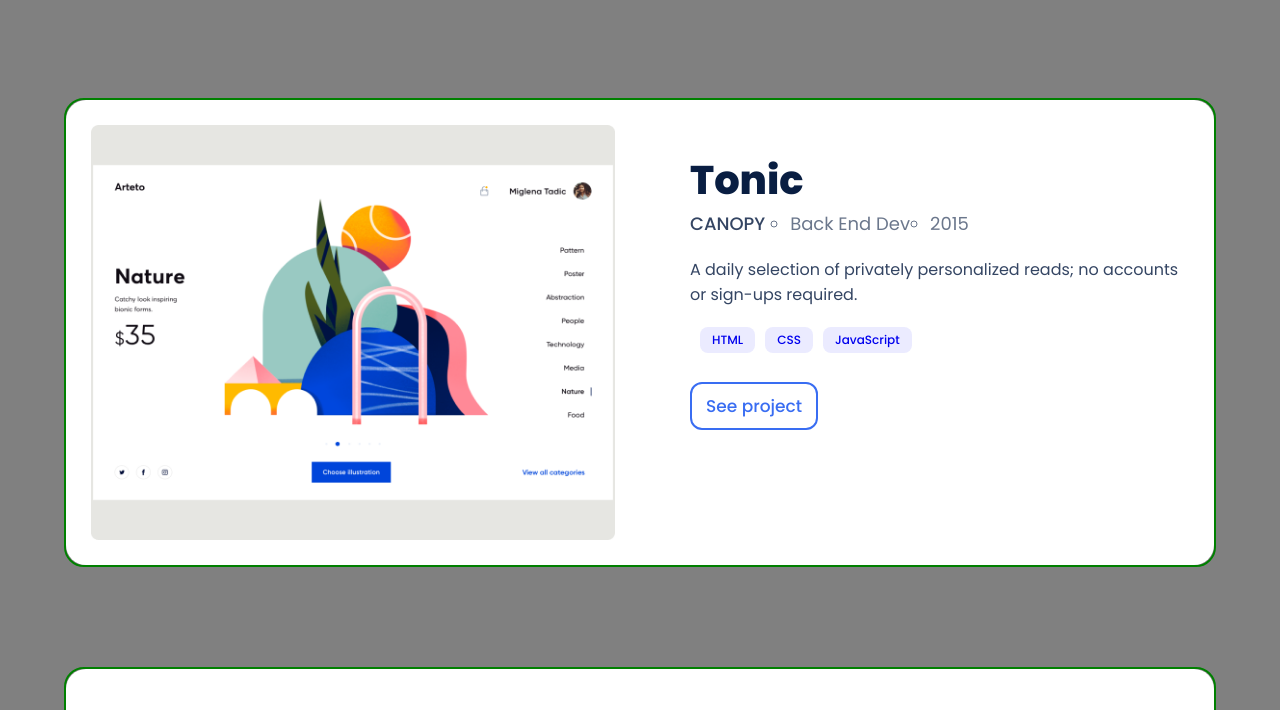
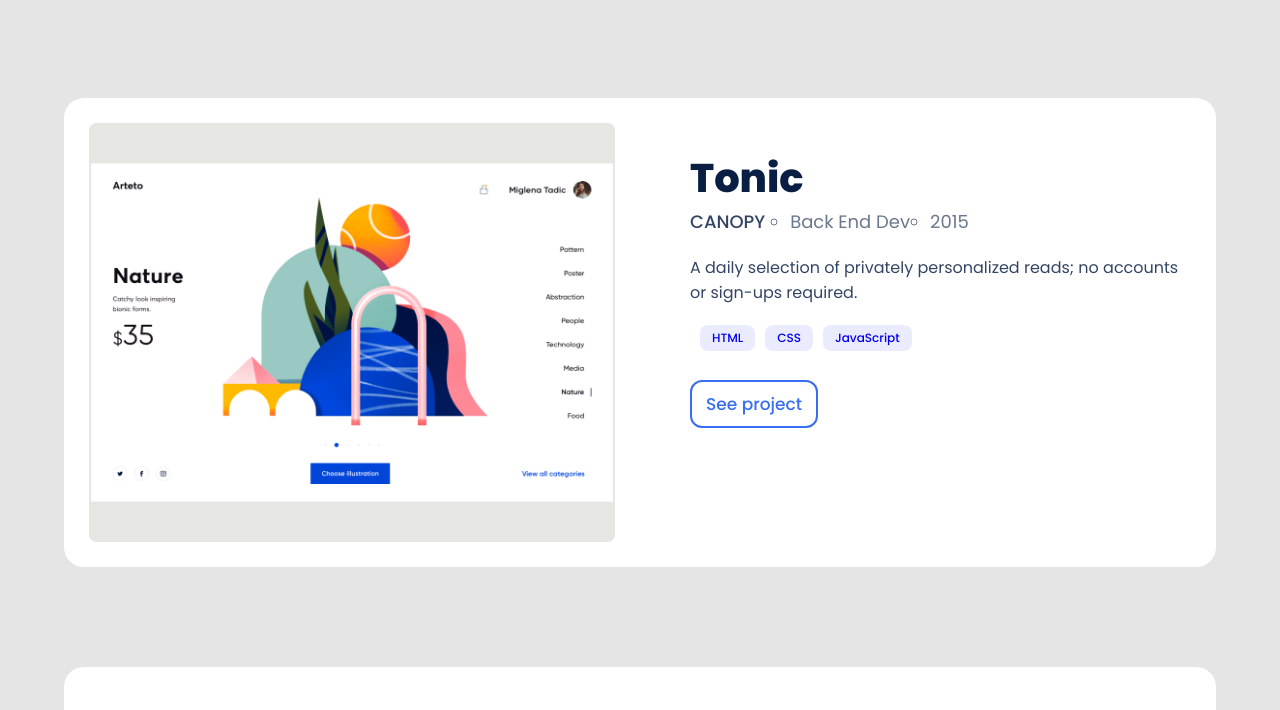
Before and after one commit to mhnazary/My_Portfolio, a website: page index.html in a window 1280 px wide. Shown: the part 925-1635 px from the top of the page. Drawn offline with Linux system fonts and the light colour scheme.

Commit message:
Background color changed.

```diff
--- a/style.css
+++ b/style.css
@@ -6,7 +6,7 @@
 }
 
 body {
-  background-color: gray;
+  background-color: #e5e5e5;
   margin: auto;
 }
 
@@ -161,7 +161,6 @@ li {
     display: flex;
     flex-direction: column;
     align-items: center;
-    border: 2px solid green;
   }
 
   section.cards_section .cards_list .mt {
```
